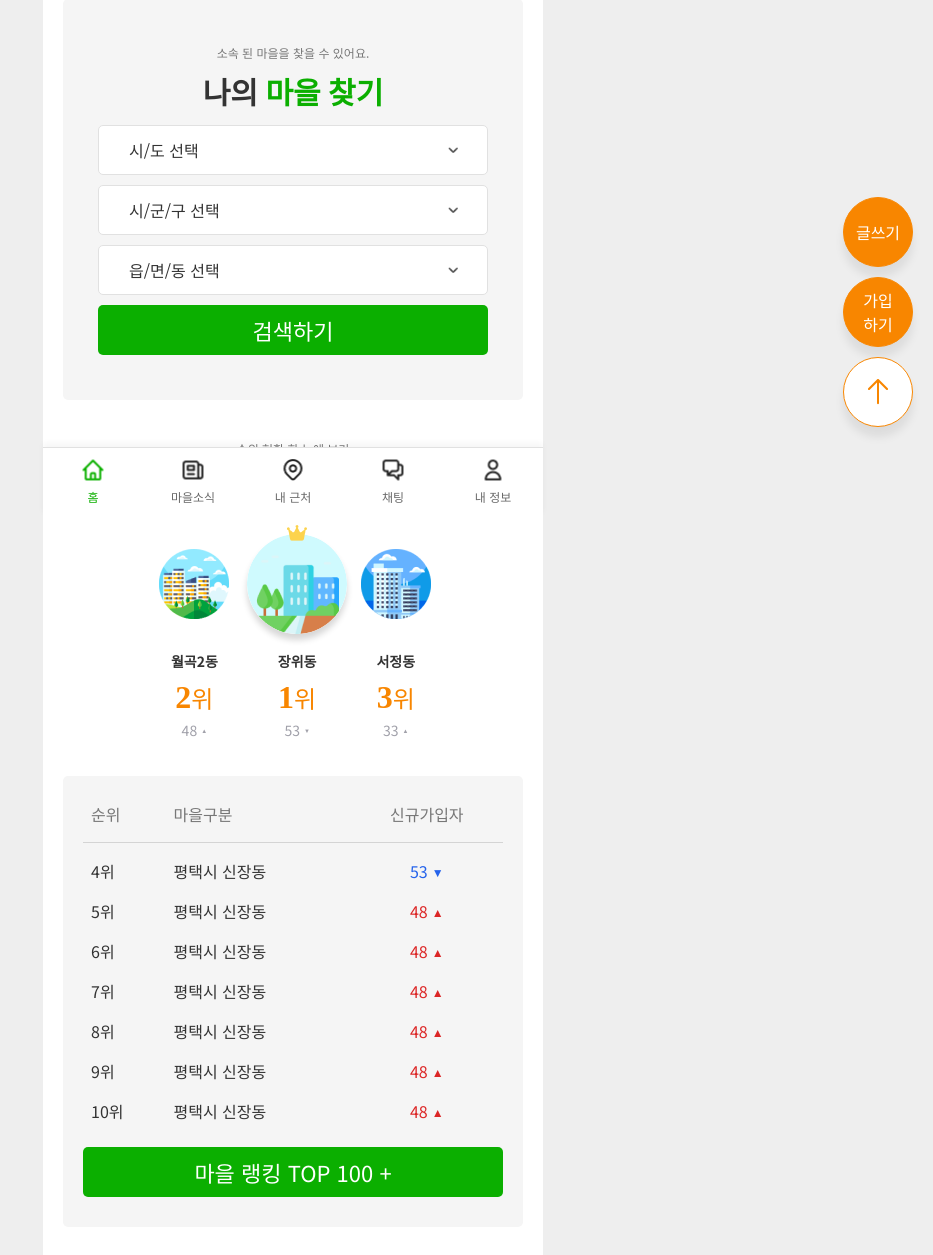
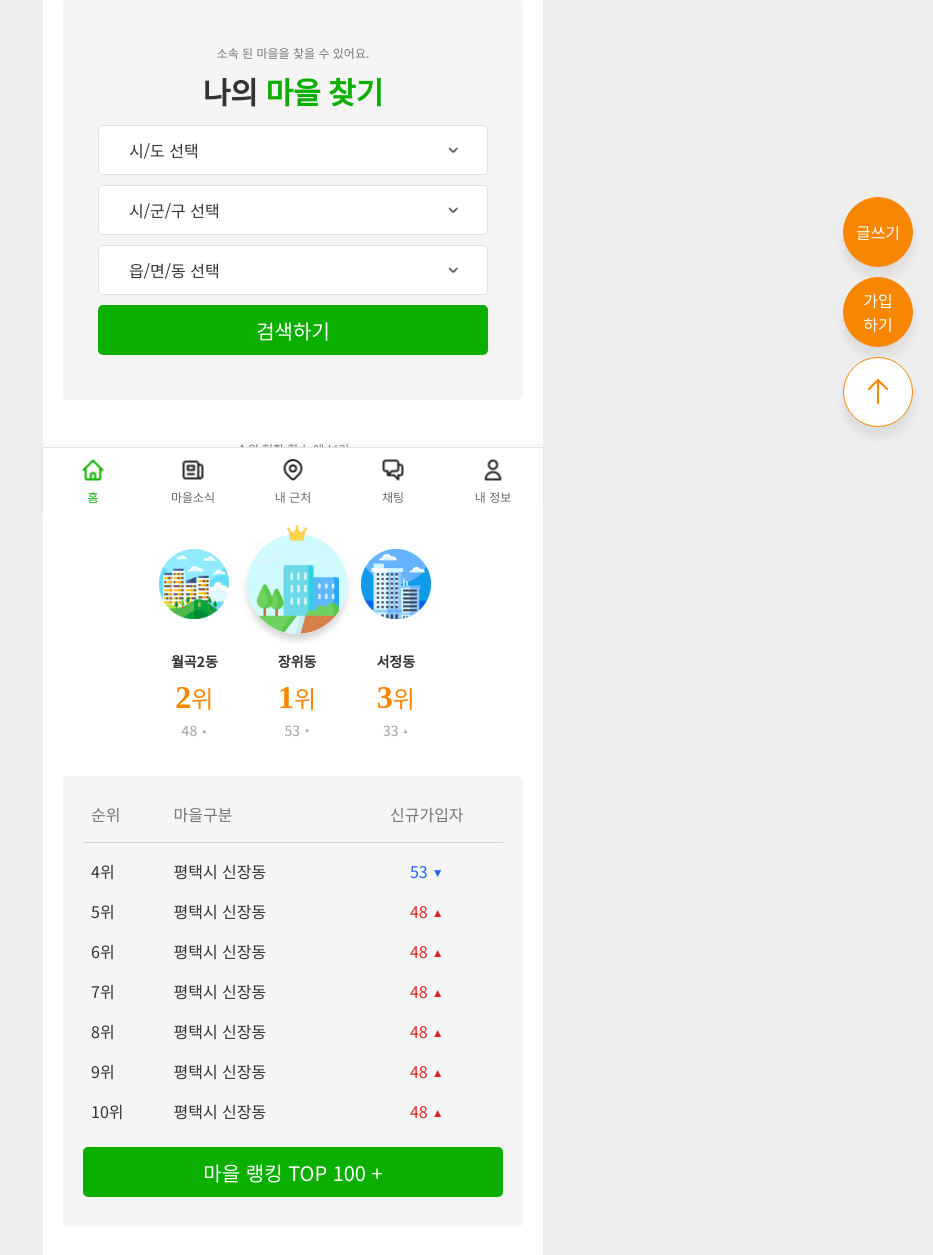
Before and after one commit to ShinHyungJune/town, a PHP site: page /html/index.html in a window 1280 px wide. Shown: the part 283-1538 px from the top of the page, without its empty margins (347-1280 px from the left). Run offline with PHP 8.4, Linux system fonts and the light colour scheme; some libraries are stand-ins or nearby versions; some web fonts are replaced.

Commit message:
버튼 크기 조정

```diff
--- a/public/css/style.css
+++ b/public/css/style.css
@@ -972,7 +972,7 @@ html {
 .m-btn.type02 {
     display:flex; align-items: center; justify-content: center;
     height:50px; padding:0 16px;
-    font-weight:500; font-size:22px;
+    font-weight:500; font-size:20px;
     background-color:#0BAF00; color:#fff; border-radius:5px;
     border:1px solid transparent;
 }
```
